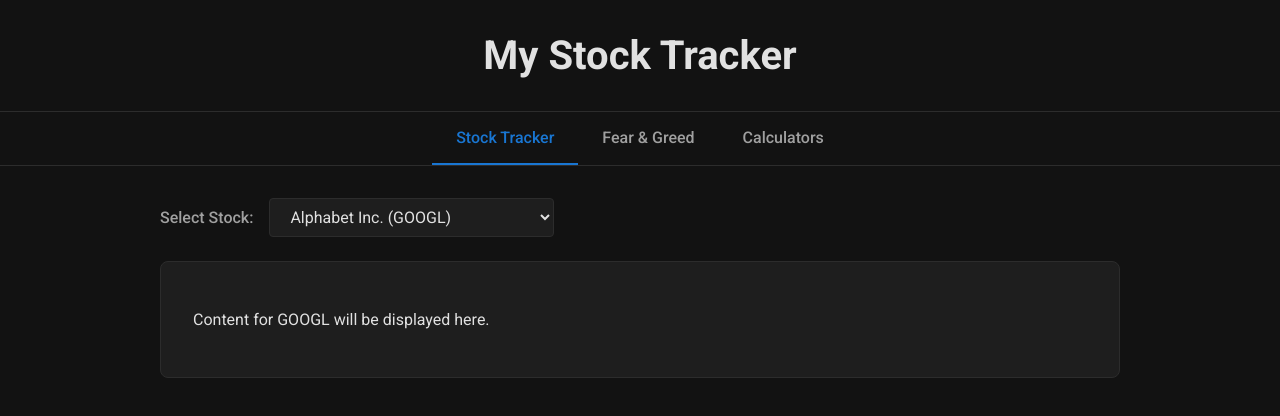
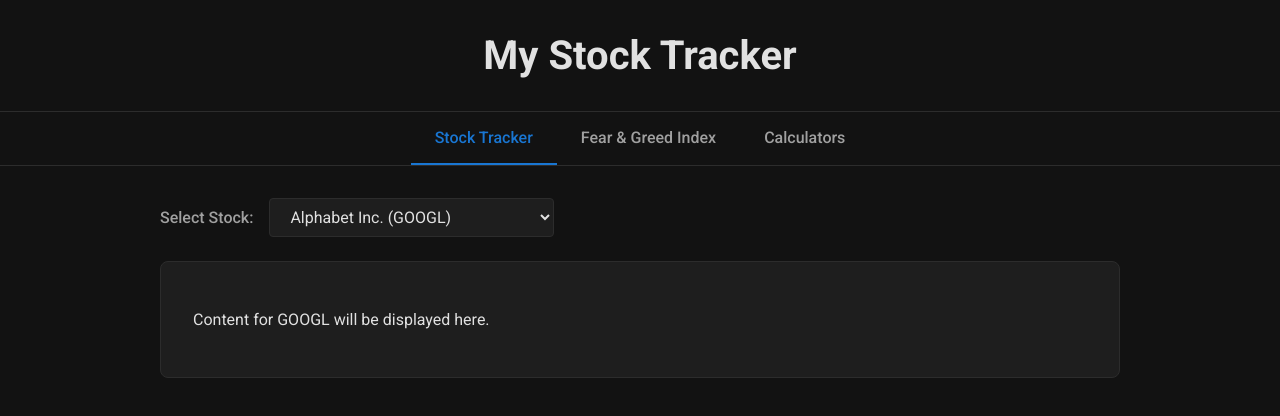
Before and after one commit to kes2401/stock-tracking-analysis-site, a React (Vite) app: page / in a window 1280 px wide. Shown: the top 416 px of the page. Built offline with nearby package versions, Linux system fonts and the light colour scheme.

Commit message:
update menu item label for fear &greed index

```diff
--- a/src/App.jsx
+++ b/src/App.jsx
@@ -169,7 +169,7 @@ function App() {
         <button
           className={`tab-link ${activeSection === 'FearAndGreed' ? 'active' : ''}`}
           onClick={() => setActiveSection('FearAndGreed')}>
-          Fear & Greed
+          Fear & Greed Index
         </button>
         <button
           className={`tab-link ${activeSection === 'Calculators' ? 'active' : ''}`}
```
